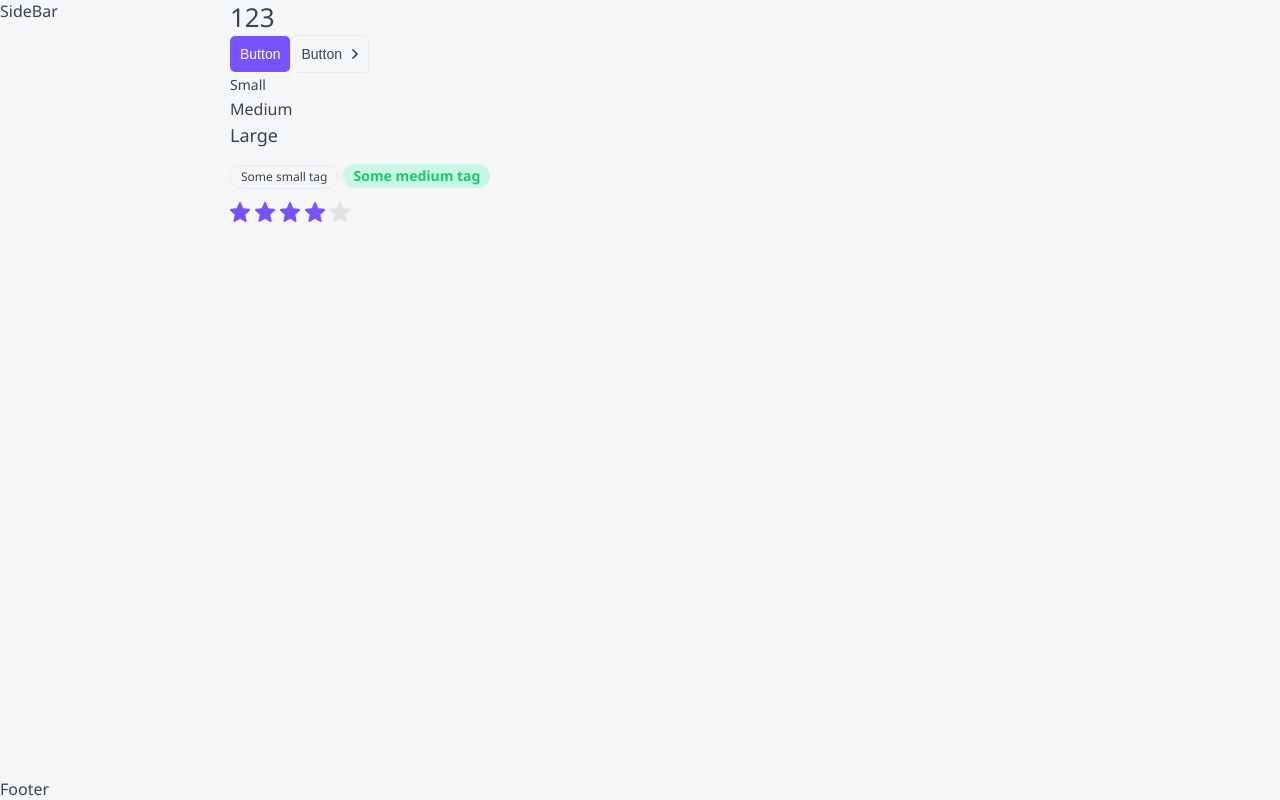
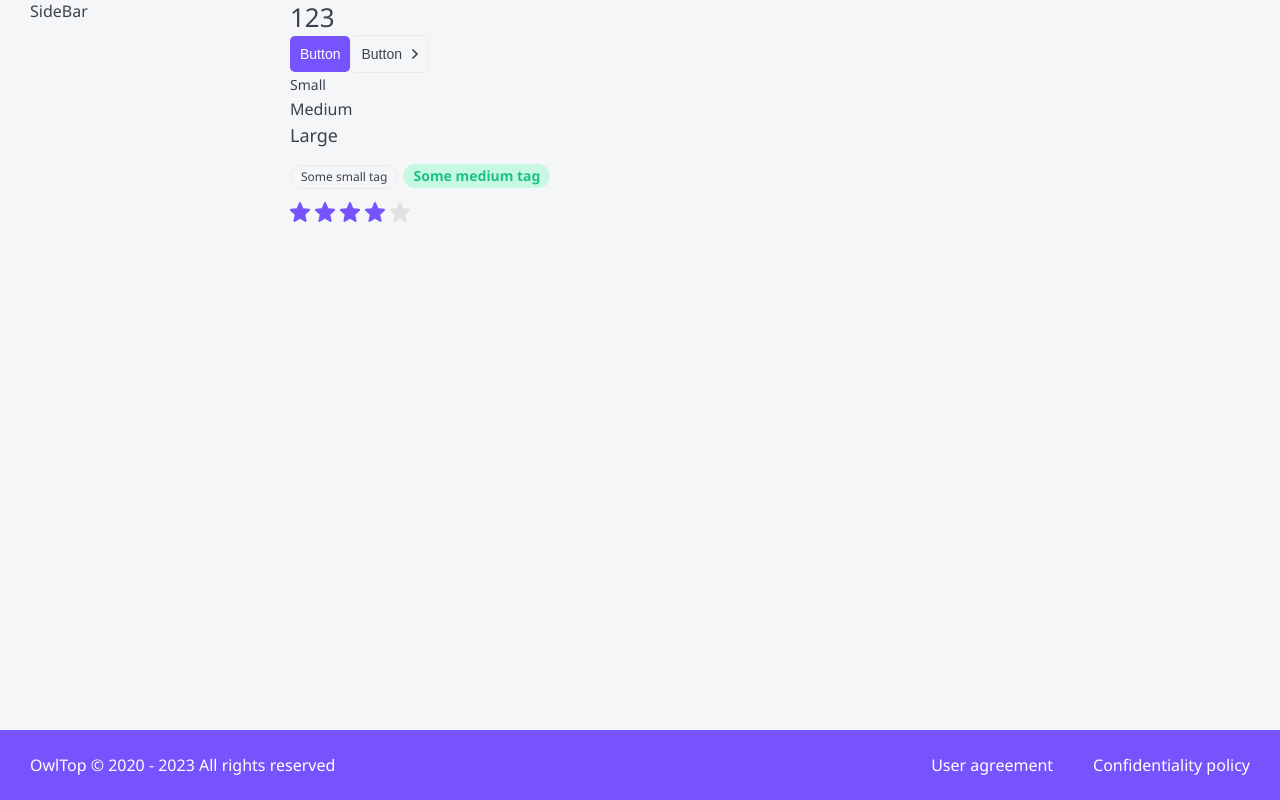
Before and after one commit to Denlich/top-app, a Next.js app: page / in a window 1280 px wide. Built offline with nearby package versions, Linux system fonts and the light colour scheme.

Commit message:
Build Footer

```diff
--- a/Layout/Footer/Footer.module.css
+++ b/Layout/Footer/Footer.module.css
@@ -0,0 +1,24 @@
+.footer {
+	display: grid;
+
+	padding: 25px 30px;
+
+	color: var(--white);
+
+	background: var(--primary);
+
+	font-size: 16px;
+	line-height: 20px;
+	grid-template-columns: 1fr auto auto;
+	gap: 10px 40px;
+}
+
+.footer a:hover {
+	color: var(--gray-light);
+}
+
+@media (max-width: 765px) {
+	.footer {
+		grid-template-columns: 1fr;
+	}
+}
--- a/Layout/Footer/Footer.tsx
+++ b/Layout/Footer/Footer.tsx
@@ -1,8 +1,23 @@
 import React from "react";
+import cn from "classnames";
+import { format } from "date-fns";
 
 import { FooterProps } from "./Footer.props";
 import styles from "./Footer.module.css";
+import Link from "next/link";
 
-export const Footer = ({ ...props }: FooterProps): JSX.Element => {
-  return <div {...props}>Footer</div>;
+export const Footer = ({ className, ...props }: FooterProps): JSX.Element => {
+  return (
+    <footer className={cn(className, styles.footer)} {...props}>
+      <div>
+        OwlTop © 2020 - {format(new Date(), "yyyy")} All rights reserved
+      </div>
+      <Link href="#" target="_blank">
+        User agreement
+      </Link>
+      <Link href="#" target="_blank">
+        Confidentiality policy
+      </Link>
+    </footer>
+  );
 };
--- a/Layout/Layout.module.css
+++ b/Layout/Layout.module.css
@@ -2,7 +2,9 @@
 	display: grid;
 	grid-template-columns: auto 230px minmax(320px, 1200px) auto;
 	grid-template-rows: auto 1fr auto;
+
 	min-height: 100vh;
+	gap: 0 30px;
 	grid-template-areas:
 		". header header ."
 		". sidebar body ."
@@ -11,6 +13,7 @@
 
 .header {
 	grid-area: header;
+
 	display: none;
 }
 
--- a/components/Button/Button.module.css
+++ b/components/Button/Button.module.css
@@ -5,12 +5,13 @@
 	padding: 10px;
 
 	cursor: pointer;
+	transition: all 0.2s;
 	text-align: center;
+
 	border: none;
 	border-radius: 5px;
 
 	font-size: 14px;
-  transition: all 0.2s;
 }
 
 .primary {
@@ -29,8 +30,8 @@
 
 .ghost {
 	color: var(--black);
+	border: 1px solid var(--gray-light);
 	background-color: transparent;
-  border: 1px solid var(--gray-light);
 }
 
 .ghost:hover {
@@ -45,6 +46,6 @@
 }
 
 .down {
+	transition: all 0.2s;
 	transform: rotate(90deg);
-  transition: all 0.2s;
 }
--- a/components/Htag/Htag.module.css
+++ b/components/Htag/Htag.module.css
@@ -1,20 +1,23 @@
 .h1 {
+	margin: 0;
+
 	font-size: 26px;
 	font-weight: 500;
 	line-height: 35px;
-  margin: 0;
 }
 
 .h2 {
+	margin: 0;
+
 	font-size: 22px;
 	font-weight: 500;
 	line-height: 30px;
-  margin: 0;
 }
 
 .h3 {
+	margin: 0;
+
 	font-size: 20px;
 	font-weight: 600;
 	line-height: 27px;
-  margin: 0;
 }
--- a/components/Rating/Rating.module.css
+++ b/components/Rating/Rating.module.css
@@ -1,11 +1,11 @@
 .filled svg {
-  fill: var(--primary);
+	fill: var(--primary);
 }
 
 .star svg {
-  margin-right: 5px;
+	margin-right: 5px;
 }
 
 .editable {
-  cursor: pointer;
+	cursor: pointer;
 }
--- a/components/Tag/Tag.module.css
+++ b/components/Tag/Tag.module.css
@@ -3,6 +3,7 @@
 
 	box-sizing: border-box;
 	margin-right: 5px;
+
 	border-radius: 20px;
 }
 
@@ -21,25 +22,28 @@
 }
 
 .ghost {
+	border: 1px solid var(--gray-light);
 	background: transparent;
-  border: 1px solid var(--gray-light);
 }
 
 .red {
 	color: var(--white);
-  background: #de0000;
+	background: #DE0000;
+
 	font-weight: bold;
 }
 
 .grey {
 	color: var(--white);
-  background: #b3c0d9;
+	background: #B3C0D9;
+
 	font-weight: bold;
 }
 
 .green {
 	color: var(--green);
 	background: var(--green-light);
+
 	font-weight: bold;
 }
 
--- a/styles/globals.css
+++ b/styles/globals.css
@@ -1,12 +1,12 @@
 :root {
-  --primary: #7653fc;
-  --primary-hover: #6344df;
-  --black: #3b434e;
-  --gray-light: #ebebeb;
+	--primary: #7653FC;
+	--primary-hover: #6344DF;
+	--black: #3B434E;
+	--gray-light: #EBEBEB;
 	--white: white;
-  --red: #fc836d;
-  --green: #1dc37e;
-  --green-light: #c8f8e4;
+	--red: #FC836D;
+	--green: #1DC37E;
+	--green-light: #C8F8E4;
 	--font-family: "Noto Sans", sans-serif;
 }
 
@@ -16,7 +16,7 @@
 	padding: 0;
 
 	color: var(--black);
-  background: #f5f6f8;
+	background: #F5F6F8;
 
 	font-family: "Noto Sans", sans-serif;
 }
```
Also changed, not shown: package.json (+6 -4 lines), components/P/P.module.css (indentation only), 1 other file (tests, documents, lock files or other folders). Lines whose indentation alone changed are shown as unchanged.
